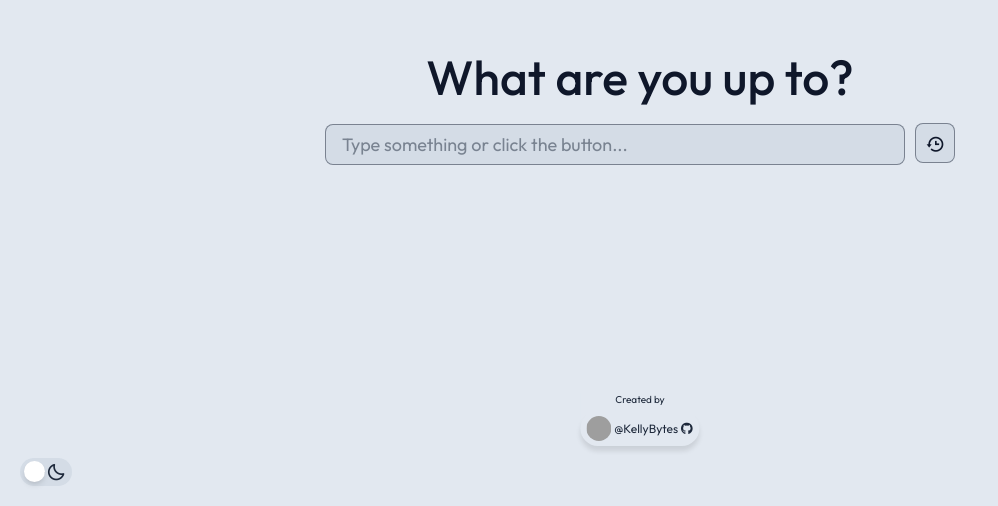
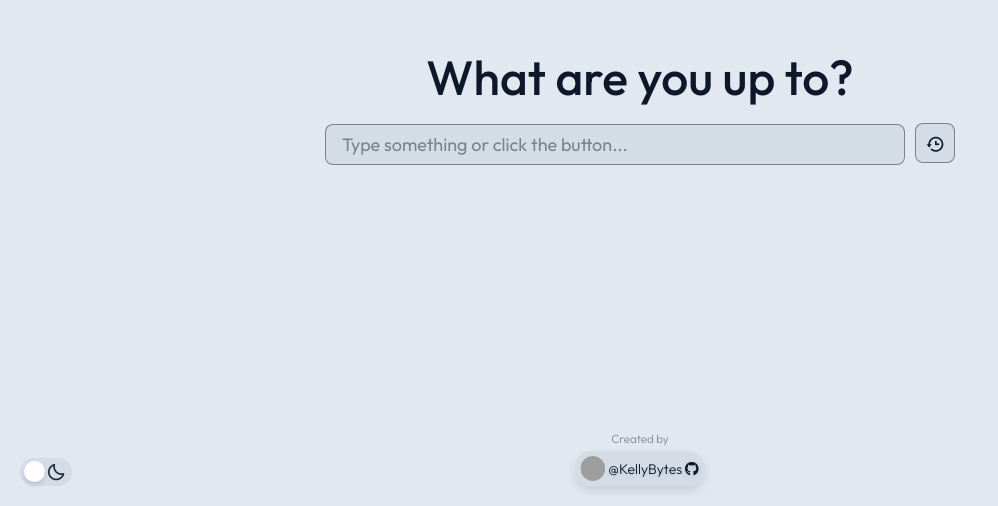
Before and after one commit to KellyBytes/ai-chat-bot, a React (Vite) app: page / in a window 1280 px wide. Shown: the part 294-800 px from the top of the page, without its empty margins (0-998 px from the left). Built offline with nearby package versions, Linux system fonts and the light colour scheme; grey boxes are pictures that could not be loaded.

Commit message:
Update Footer UI

```diff
--- a/src/index.css
+++ b/src/index.css
@@ -19,13 +19,13 @@
 .dark {
   --color-text-primary: #f1f5f9; /* slate-100 */
   --color-text-secondary: #e2e8f0; /* slate-200 */
-  --color-text-tertiary: #cbd5e180; /* slate-300 + 80 */
+  --color-text-tertiary: #cbd5e198; /* slate-300 + 98 */
   --color-text-quaternary: #334155; /* slate-700 */
   --color-text-active: #f8fafc; /* slate-50 */
   --color-text-accent: #d946ef; /* fuchsia-500 */
   --color-bg-primary: #0f172a; /* slate-900 */
   --color-bg-secondary: #1e293b; /* slate-800 */
-  --color-bg-tertiary: #3341559e; /* slate-700 + 9e */
+  --color-bg-tertiary: #334155a0; /* slate-700 + a0 */
   --color-primary: #9333ea; /* purple-600 */
   --color-secondary: #4338ca; /* indigo-700 */
   --color-tertiary: #cbd5e1; /* slate-300 */
@@ -135,32 +135,23 @@ body::-webkit-scrollbar {
   position: relative;
 }
 
-/* .container {
-  width: 100%;
-  flex: 1;
-  display: flex;
-  justify-content: center;
-  background-color: var(--color-bg-secondary);
-  position: relative;
-} */
-
 /* FOOTER */
 
 footer {
   position: absolute;
   left: 50%;
-  bottom: 6rem;
+  bottom: 2rem;
   transform: translateX(-50%);
   display: flex;
   flex-direction: column;
   align-items: center;
-  /* padding-top: 6rem; */
-  font-size: 1.2rem;
+  row-gap: 0.5rem;
+  font-size: 1.4rem;
+  font-weight: 300;
 }
 
 small {
-  color: var(--color-text-secondary);
-  padding-bottom: 0.5rem;
+  color: var(--color-text-tertiary);
 }
 
 footer a {
@@ -170,13 +161,19 @@ footer a {
   gap: 0.3rem;
   padding: 0 0.5rem;
   padding-right: 0.6rem;
-  background-color: transparent;
-  color: var(--color-text-secondary);
+  background-color: var(--color-bg-tertiary);
+  color: var(--color-text-primary);
   border-radius: 4rem;
   border: 1px solid transparent;
-  box-shadow: 0 0.5rem 0.5rem rgba(0, 0, 0, 0.1);
+  text-shadow: 0 0.2rem 0.5rem rgba(0, 0, 0, 0.1);
+  box-shadow: 0 0.5rem 1rem rgba(0, 0, 0, 0.1);
   text-decoration: none;
   transition-duration: all 0.2s ease;
+}
+
+footer p,
+footer i {
+  background-color: transparent;
 }
 
 footer a:hover {
```
